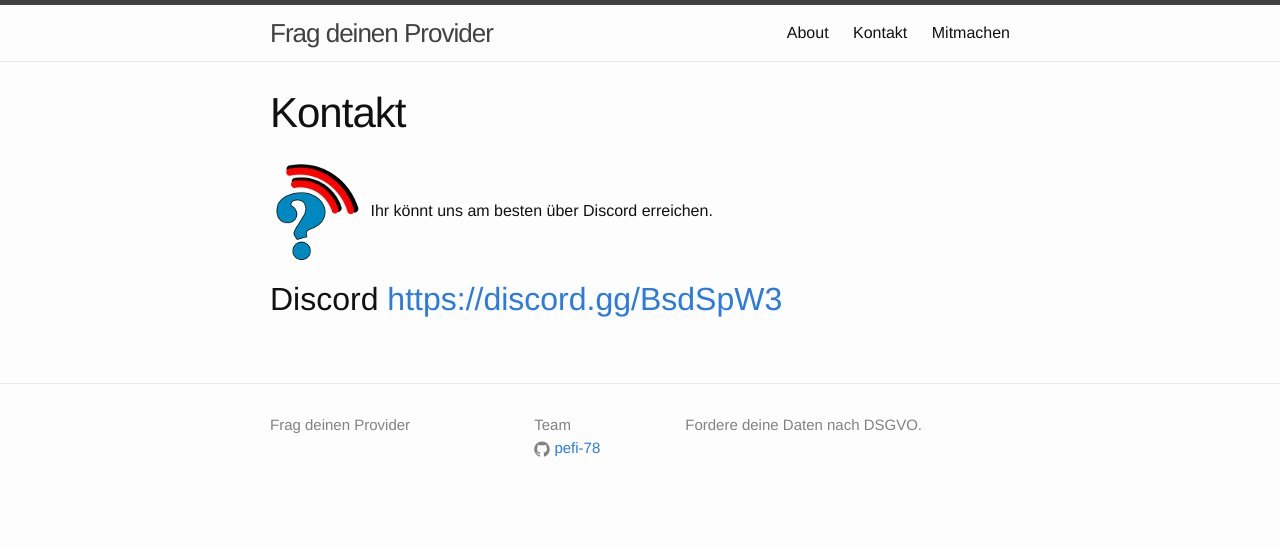
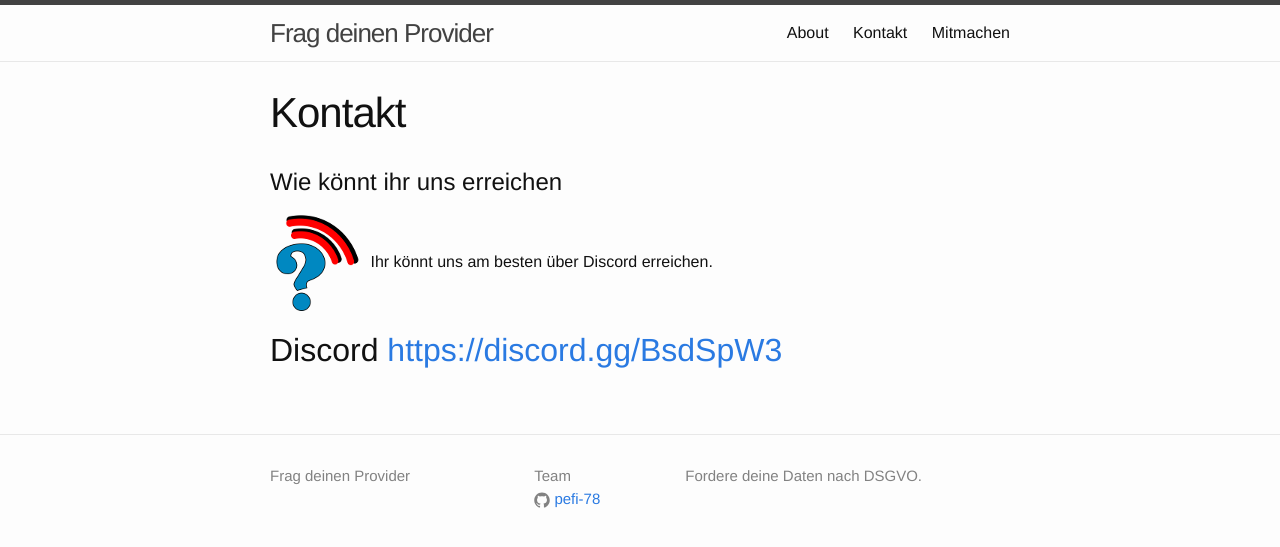
Before and after one commit to pefi-78/frag-deinen-provider.de, a Jekyll site: the page built from docs/contact.md, in a window 1280 px wide. Shown: the top 547 px of the page. Built offline with Jekyll 4.4.1, drawn with Linux system fonts in a browser that asks for light colours.

Commit message:
add headers ...

```diff
--- a/docs/contact.md
+++ b/docs/contact.md
@@ -3,6 +3,7 @@
 title: Kontakt
 permalink: /contact/
 ---
+# Wie könnt ihr uns erreichen
 <img align="center" src="../images/logo/logo_color_96.png">
 Ihr könnt uns am besten über Discord erreichen.
 
```
Also changed, not shown: docs/about.md (+1 -1 lines).
